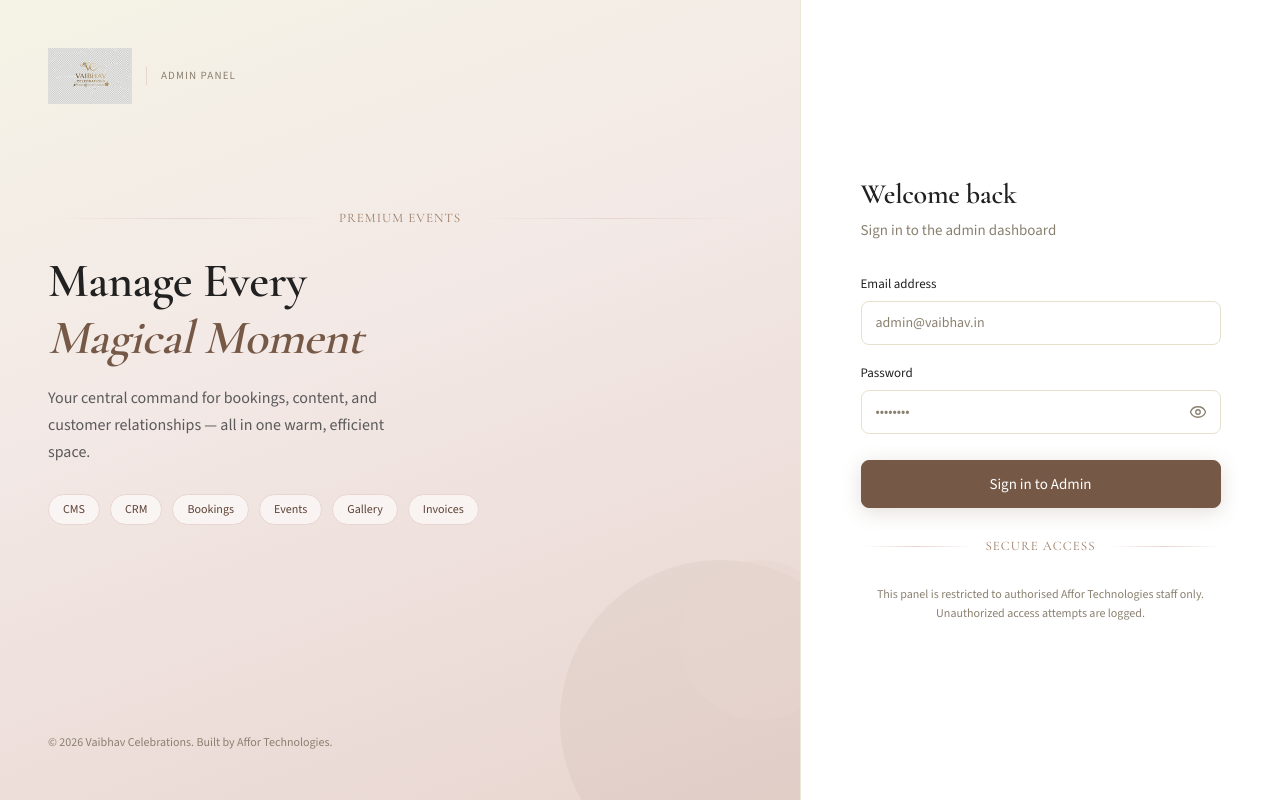
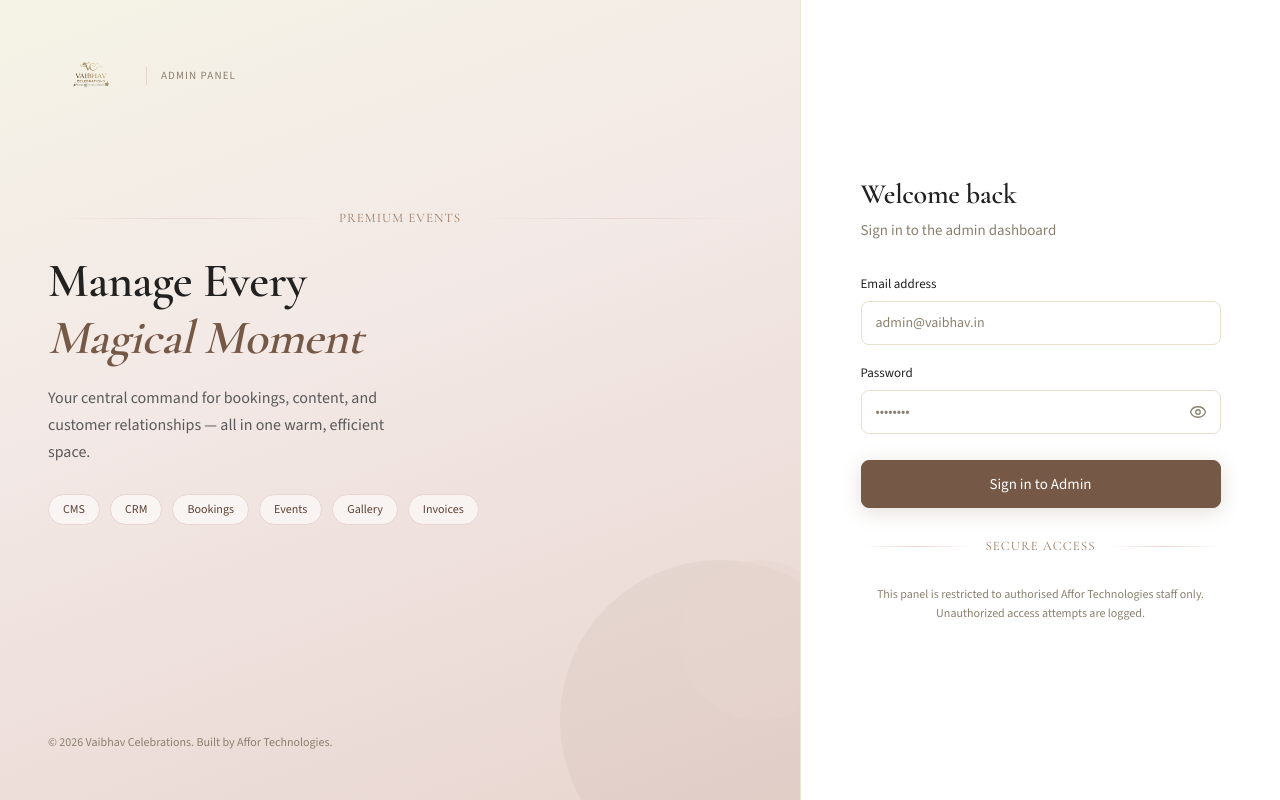
Before and after one commit to VaibhavCelebrations/Vaibhav-Celebration, a Next.js app in the folder admin/: page /login in a window 1280 px wide. Built offline with nearby package versions, Linux system fonts and the light colour scheme; no server answers.

Commit message:
logo fixed

```diff
--- a/admin/src/app/login/page.tsx
+++ b/admin/src/app/login/page.tsx
@@ -48,7 +48,7 @@ export default function LoginPage() {
         {/* Brand mark */}
         <div style={{ display: "flex", alignItems: "center", gap: "0.875rem" }}>
           <Image
-            src="/logo.png"
+            src="/logo-photoroom.png"
             alt="Vaibhav Celebrations"
             width={1264}
             height={843}
--- a/admin/src/components/AdminShell.tsx
+++ b/admin/src/components/AdminShell.tsx
@@ -89,7 +89,7 @@ export function AdminShell({ children }: { children: ReactNode }) {
             style={{ outlineColor: "var(--color-mocha)" }}
           >
             <Image
-              src="/logo.png"
+              src="/logo-photoroom.png"
               alt="Vaibhav Celebrations"
               width={1264}
               height={843}
```
Also changed, not shown: admin/public/logo-Photoroom.png (added).
